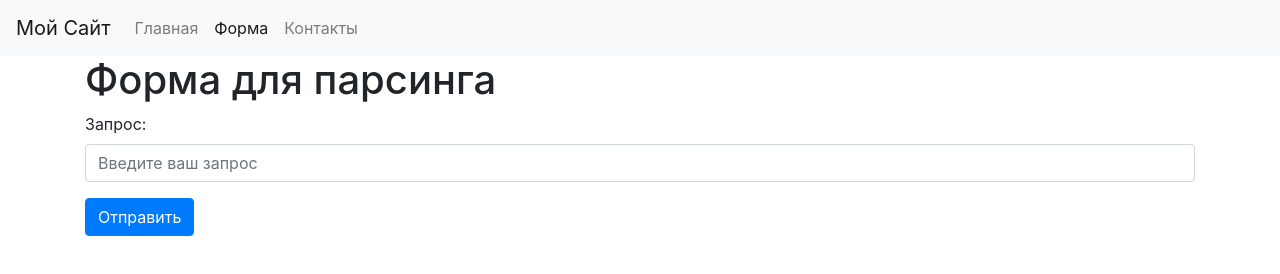
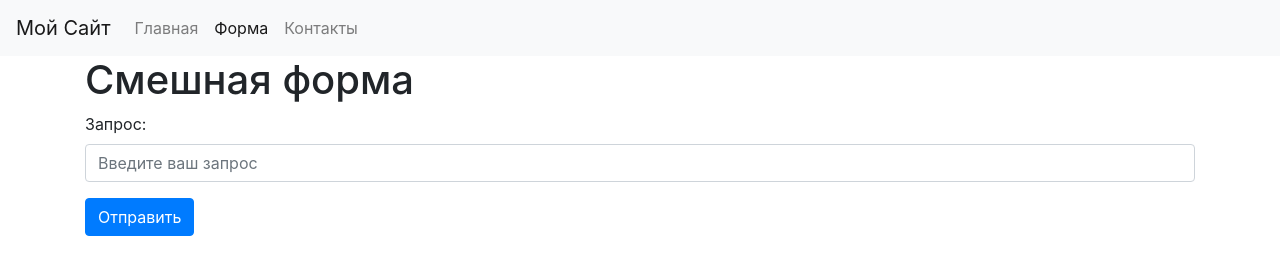
Before and after one commit to MarkBebrov/Zadanie3, a plain HTML site: page form.html in a window 1280 px wide. Drawn offline with nearby package versions, Linux system fonts and the light colour scheme.

```diff
--- a/form.html
+++ b/form.html
@@ -26,13 +26,12 @@
 </nav>
 
 <div class="container">
-    <h1>Форма для парсинга</h1>
+    <h1>Смешная форма</h1>
     <form>
         <div class="form-group">
             <label for="exampleQuery">Запрос:</label>
             <input type="text" class="form-control" id="exampleQuery" placeholder="Введите ваш запрос">
         </div>
-        <!-- Добавьте больше полей при необходимости -->
         <button type="submit" class="btn btn-primary">Отправить</button>
     </form>
 </div>
```
